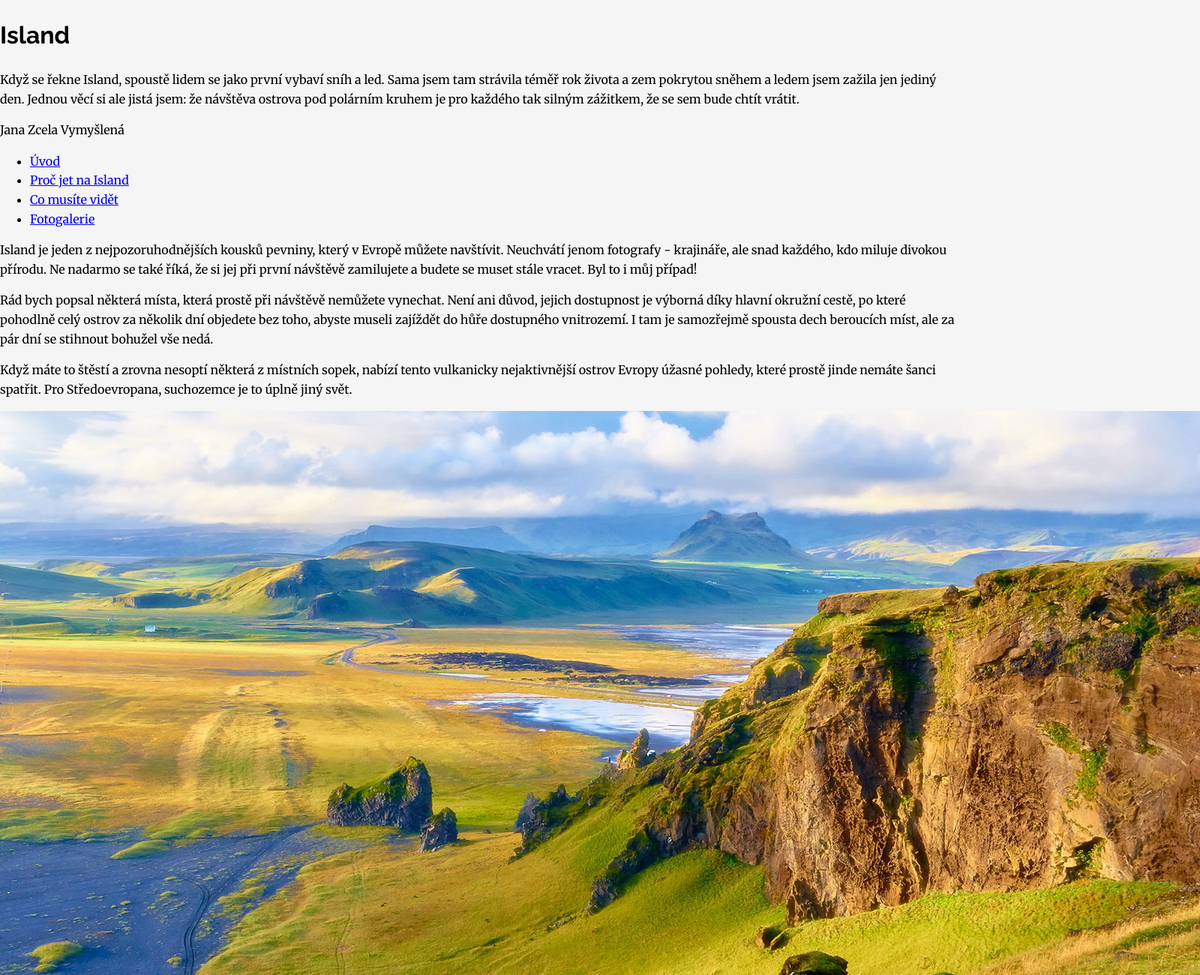
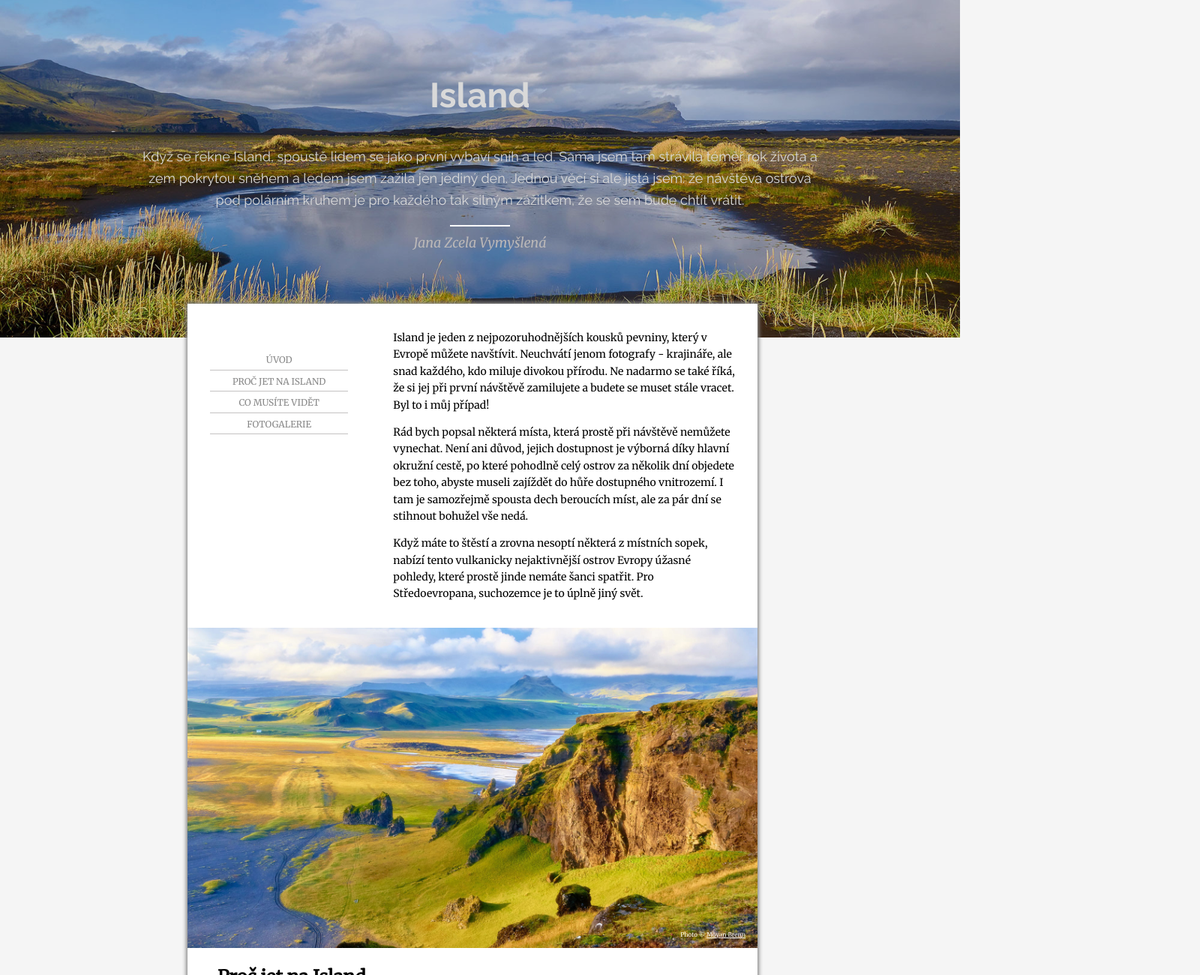
Before and after one commit to tvorimweb-2020-praha-jaro/projekt06-island-ViktoriaAndr, a plain HTML site: page index.html in a window 1280 px wide. Shown: the top 1300 px of the page at 75% size, 1600 px wide, since content can reach past the window. Drawn offline with Linux system fonts and the light colour scheme.

Commit message:
Posledni ukol
hotovo

```diff
--- a/index.html
+++ b/index.html
@@ -11,63 +11,70 @@
 
 
         <!-- hlavička -->
-
+        <header class="hlavicka">
+        <div class="header-prekryv"></div>
         <h1 class="titulek">Island</h1>
-
+        <div class="titulni">
         <p class="perex">Když se řekne Island, spoustě lidem se jako první vybaví sníh a led. Sama jsem tam strávila téměř rok života a zem pokrytou sněhem a ledem jsem zažila jen jediný den. Jednou věcí si ale jistá jsem: že návštěva ostrova pod polárním kruhem je pro každého tak silným zážitkem, že se sem bude chtít vrátit.</p>
 
         <p class="autor">Jana Zcela Vymyšlená</p>
-
-
+        </div>
+        </header>
 
 
         <!-- menu -->
+        <div class="pcverze" >
 
-        <ul class="menu">
-            <li><a href="#">Úvod</a></li>
-            <li><a href="#">Proč jet na Island</a></li>
-            <li><a href="#">Co musíte vidět</a></li>
-            <li><a href="#">Fotogalerie</a></li>
-        </ul>
+        <div class="menuatext">
+        <nav>
+            <ul class="menu">
+                <li class="item"><a href="#">Úvod</a></li>
+                <li class="item middle-1"><a href="#">Proč jet na Island</a></li>
+                <li class="item middle-2"><a href="#">Co musíte vidět</a></li>
+                <li class="item"><a href="#">Fotogalerie</a></li>
+            </ul>
+        </nav>
 
 
 
         <!-- sekce Úvod -->
-
+        <div class="text1">
         <p>Island je jeden z nejpozoruhodnějších kousků pevniny, který v Evropě můžete navštívit. Neuchvátí jenom fotografy - krajináře, ale snad každého, kdo miluje divokou přírodu. Ne nadarmo se také říká, že si jej při první návštěvě zamilujete a budete se muset stále vracet. Byl to i můj případ!</p>
 
         <p>Rád bych popsal některá místa, která prostě při návštěvě nemůžete vynechat. Není ani důvod, jejich dostupnost je výborná díky hlavní okružní cestě, po které pohodlně celý ostrov za několik dní objedete bez toho, abyste museli zajíždět do hůře dostupného vnitrozemí. I tam je samozřejmě spousta dech beroucích míst, ale za pár dní se stihnout bohužel vše nedá.</p>
 
         <p>Když máte to štěstí a zrovna nesoptí některá z místních sopek, nabízí tento vulkanicky nejaktivnější ostrov Evropy úžasné pohledy, které prostě jinde nemáte šanci spatřit. Pro Středoevropana, suchozemce je to úplně jiný svět.</p>
-
-
-        <img src="images/island1.jpg" alt="Island">
+        </div>
+        </div>
+        <div class="obal">
+        <img src="images/island1.jpg" class="island prvy" alt="Island">
         <p class="popisek">
             Photo &copy; <a href="https://flic.kr/p/yFnyAT">Moyan Brenn</a>
         </p>
-
+        </div>
 
         <!-- sekce Proč -->
 
         <h2>Proč jet na Island</h2>
-
+        <div class="text2">
         <p>Island je domovem největšího evropského ledovce, vodopádu s nejmohutnějším průtokem a tisíců místních koní a divokých hus, které majestátně ve dvojicích křižují nebe a dokreslují tak neopakovatelnou atmosféru tohoto pozoruhodného kousku pevniny kdesi v Atlantiku. K tomu mohutné skalní útvary, čnící z moře jako tiší strážci místních černých lávových pláží, stovky metrů vysoké útesy, které jsou domovem racků a papuchalků a především obrovské vodopády všeho druhu. Panují tu trochu jiná měřítka, a to téměř ve všem.</p>
 
         <p>Pociťujete tu zvláštní volnost. Mimo tří větších měst, kde je soustředěna drtivá většina obyvatel, můžete projíždět krajinou stovky kilometrů a čas od času potkáte jen osamělou usedlost, obklopenou stády koní a ovcí. Na jižním pobřeží když už narazíte na vesnici, jedná se o seskupení usedlostí, jejichž počet byste kolikrát spočítali na prstech jedné ruky a samozřejmě nesmí chybět benzínová pumpa. Právě čerpací stanice jsou zde centrem dění.</p>
 
         <p>Severní pobřeží je pak místy opravdová divočina, už tak mizivé osídlení ještě více prořídne a vy projíždíte místní fjordy po šotolinových cestách, aniž byste hodiny potkali jediné auto. Nad hlavou vám ční vysoké hory pokryté věčným sněhem, každým údolím se v kaskádách a vodopádech řítí dolů řeky, prostě divočina zamrznutá v čase. Dostane se vám to tu pod kůži a nutí Vás to přemýšlet, jak je ve skutečnosti člověk maličký a nicotný&hellip;</p>
-
-
-        <img src="images/island2.jpg" alt="Island">
+        </div>
+        <div class="obal">
+        <img src="images/island2.jpg" class="island druhy" alt="Island">
         <p class="popisek">
             Photo &copy; <a href="https://flic.kr/p/yiAg2h">Moyan Brenn</a>
         </p>
+        </div>
 
 
         <!-- sekce Co musíte vidět -->
-
+        <div class="comusite">
         <h2>Co musíte vidět</h2>
-
+        <div class="text3">
         <p><strong>Poloostrov Reykjanes</strong> - Než z letiště v Keflavíku zamíříte do hlavního města, zajeďte se podívat na tento poloostrov. Je to zajížďka jen pár kilometrů a rázem se dostanete do krajiny pro Island přímo typické. Cestu lemují lávová pole připomínající doslova měsíční krajinu. Pro Středoevropana něco neuvěřitelného. Ani kousek zeleně, kam oko dohlédne jen černá suť a rozpraskané lávové desky. Mezi tím vším až mysteriózně vypadající geotermální elektrárny. Na pobřeží pak vystupují z vody poutavé skalní útvary Reykjanesta.</p>
 
         <p><strong>Reykjavík</strong> - Hlavní město určitě nevynecháte kvůli doplnění proviantu. Za zmínku stojí zajímavě architektonicky řešený kostel Hallgrímskirkja, centrum města a přístav se svou výstavbou začínají podobat všem vyspělým velkoměstům v Evropě a příliš milovníky severu neosloví. Zavítáte-li však do spleti uliček pod katedrálou, nebudete litovat, ty už atmosféru mají.</p>
@@ -77,113 +84,116 @@
         <p><strong>Geysir</strong> - Kousek od Gullfossu je oblast, která turisty přitahuje jako magnet. Geysir, který dal název všem ostatním gejzírům světa. On sám se však již téměř odmlčel, údajně chrlí vodu jen velmi zřídka. Zato jeho menší a mladší soused, pojmenovaný Strokkur, prská do okolí vařící sloupec vody v méně či více pravidelných intervalech každých pár minut.</p>
 
         <p><strong>Seljalandsfoss</strong> - To už jsme na jižním pobřeží. Tento 60 metrů vysoký vodopád je výjimečný především tím, že se na něho můžete podívat nejen shora, ze stran, ale také jej obejít a hledět do okolní krajiny přes masy vody, které kolem Vás padají.</p>
-
-        <img src="images/island3.jpg" alt="Island">
+        </div>
+        </div>
+        <div class="obal">
+        <img src="images/island3.jpg" class="island treti" alt="Island">
         <p class="popisek">
             Photo &copy; <a href="https://flic.kr/p/LfcKHP">Yiannis Chatzitheodorou</a>
         </p>
+        </div>
+
 
 
         <!-- změna strany, aby to celé bylo hezčí :) -->
-
+        <div class="text4">
 		<p><strong>Skógafoss</strong> - Ať si koupíte jakoukoliv mapu nebo průvodce Islandu, jsem si téměř jist, že na titulce bude právě Skógafoss. Nutno říct, že právem. Výška 60 metrů, šířka 25 metrů, zážitek neuvěřitelný. Jakmile trochu zasvítí slunce, okamžitě se ve vodní tříšti v okolí vytváří krásná duha. Samozřejmě opět přitahuje spoustu turistů, takže doporučuji navštívit tuto hříčku přírody někdy pozdě večer či brzy ráno, kdy tu budete téměř sami, opravdu se to vyplatí.</p>
 
 		<p><strong>Dyrhólaey</strong> - Jde o nejjižnější cíp celého strova s vysokými útesy, na kterých ční jako tichý strážce velmi fotogenický maják. Zdejší útesy jsou také domovem Papuchalků (Fratercula arctica). Tito ptáci jsou opravdoví klauni a jejich nemotorný pohyb prostě musí vykouzlit úsměv na tváři každému. Mohutný lávový útes, ve kterém voda vyhloubila dvě skalní brány nebývalých rozměrů, prostě nesmíte vynechat.</p>
-
+        </div>
 
 
         <!-- sekce Fotogalerie -->
 
-		<h2>Fotogalerie</h2>
+		<h2 class="fotogalerie">Fotogalerie</h2>
 
         <div class="galerie">
 
-			<div class="foto">
+			<figure class="foto">
 				<img src="images/nahled1.jpg" alt="Myvatn Aurora">
-				<p class="popisek">
+
+                <figcaption class="popisek-galerie">
                     Myvatn Aurora<br>
 					<span class="popisek-copy">Photo &copy; <a href="https://flic.kr/p/GN5utm">Kriss Williams</a></span>
-				</p>
-			</div>
+                </figcaption>
+			</figure>
 
-			<div class="foto">
+			<figure class="foto">
 				<img src="images/nahled2.jpg" alt="Mountains in Iceland">
-				<p class="popisek">
+				<figcaption class="popisek-galerie">
                     Mountains in Iceland<br>
 					<span class="popisek-copy">Photo &copy; <a href="https://flic.kr/p/qCC5fd">Kamil Porembiński</a></span>
-				</p>
-			</div>
+				</figcaption>
+			</figure>
 
-            <div class="foto">
+            <figure class="foto">
                 <img src="images/nahled3.jpg" alt="Life on Mars">
-                <p class="popisek">
+                <figcaption class="popisek-galerie">
                     Life on Mars<br>
                     <span class="popisek-copy">Photo &copy; <a href="https://flic.kr/p/DrxutX">Kriss Williams</a></span>
-                </p>
-            </div>
+                </figcaption>
+            </figure>
 
-			<div class="foto">
+			<figure class="foto">
 				<img src="images/nahled4.jpg" alt="Stokksnes Sands">
-				<p class="popisek">
+				<figcaption class="popisek-galerie">
                     Stokksnes Sands<br>
 					<span class="popisek-copy">Photo &copy; <a href="https://flic.kr/p/vzopTG">Kriss Williams</a></span>
-				</p>
-			</div>
+				</figcaption>
+			</figure>
 
-			<div class="foto">
+			<figure class="foto">
 				<img src="images/nahled5.jpg" alt="Svartifoss (Black Fall)">
-				<p class="popisek">
+				<figcaption class="popisek-galerie">
                     Svartifoss (Black Fall)<br>
 					<span class="popisek-copy">Photo &copy; <a href="https://flic.kr/p/v5Butv">Ron Kroetz</a></span>
-				</p>
-			</div>
+				</figcaption>
+			</figure>
 
-			<div class="foto">
+			<figure class="foto">
 				<img src="images/nahled6.jpg" alt="Landmannalaugar">
-				<p class="popisek">
+				<figcaption class="popisek-galerie">
                     Landmannalaugar<br>
                     <span class="popisek-copy">Photo &copy; <a href="https://flic.kr/p/2SWHDd">Michel Osmont</a></span>
-				</p>
-			</div>
+				</figcaption>
+			</figure>
 
-			<div class="foto">
+			<figure class="foto">
 				<img src="images/nahled7.jpg" alt="Iceland">
-				<p class="popisek">
+				<figcaption class="popisek-galerie">
                     Iceland<br>
                     <span class="popisek-copy">Photo &copy; <a href="https://flic.kr/p/aaqZLk">Eric Montford</a></span>
-				</p>
-			</div>
+				</figcaption>
+			</figure>
 
-			<div class="foto">
+			<figure class="foto">
 				<img src="images/nahled8.jpg" alt="Bruarfoss waterfalls">
-				<p class="popisek">
+				<figcaption class="popisek-galerie">
                     Bruarfoss waterfalls<br>
 					<span class="popisek-copy">Photo &copy; <a href="https://flic.kr/p/nuUQM7">Moyan Brenn</a></span>
-				</p>
-			</div>
+				</figcaption>
+			</figure>
 
-			<div class="foto">
+			<figure class="foto">
 				<img src="images/nahled9.jpg" alt="Jokulsarlon glacier lagoon">
-				<p class="popisek">
+				<figcaption class="popisek-galerie">
                     Jokulsarlon glacier lagoon<br>
 					<span class="popisek-copy">Photo &copy; <a href="https://flic.kr/p/getEgS">Moyan Brenn</a></span>
-				</p>
-			</div>
+				</figcaption>
+			</figure>
 
 		</div><!-- konec .galerie -->
 
 
-
         <!-- patička -->
-
-        <p>
+        <footer class="paticka">
+        <p class="footertext">
             Texty převzaty z článků:<br>
             Roman Pech - <a href="http://cestovani.idnes.cz/island-a-roman-pech-0nh-/kolem-sveta.aspx?c=A140519_125122_kolem-sveta_tom">Závislost jménem Island. Tipy znalce, jak zemi levně procestovat</a><br>
             Michal Balada - <a href="http://www.pohora.cz/tipy-na-vylety/16352-cesta-kolem-islandu-za-10-dni/">Cesta kolem Islandu za 10 dní</a>
         </p>
-        <p>
-            Úvodní fotografie &copy; <a href="https://flic.kr/p/gett4S">Moyan Brenn</a>
-        </p>
+        </footer>
+    </div>
 
 
     </body>
--- a/style.css
+++ b/style.css
@@ -20,24 +20,360 @@ body {
 
 /* HLAVICKA */
 
+.hlavicka {
+    position: relative;
+    background-image: url(images/island-hlavicka.jpg);
+    background-position: center;
+    background-size: cover;
+}
+
+.header-prekryv {
+    position: absolute;
+    top: 0;
+    right: 0;
+    bottom: 0;
+    left: 0;
+    background-color: rgba(0,0,0,0.15);
+}
+
+.titulek, .perex {
+    font-family: 'Raleway', serif;
+    color: white;
+    text-align: center;
+}
+
 .titulek {
-    font-family: 'Raleway', serif;
+    padding-top: 10px;
+}
+
+.perex, .autor {
+    padding-right: 20px;
+    padding-left: 20px;
+    font-size: 11px;
+}
+
+.autor {
+    color: rgb(187, 184, 184);
+    text-align: center;
+    padding-bottom: 20px;
+    padding-top: 10px;
+    margin: 0;
+    position: relative;
+    font-style: italic;
+}
+
+.autor::before {
+    content: "";
+    display: block;
+    width: 70px;
+    position: absolute;
+    top: 0;
+    left: 50%;
+    transform: translate(-50%, 0);
+    border-top: 2px solid white;
 }
 
 
 /* MENU */
 
+.menu {
+    margin: 0;
+    text-transform: uppercase;
+    padding: 20px 30px 0 30px;
+}
+
+.menu li {
+    margin: 0;
+    padding: 0;
+    text-align: center;
+    display: block;
+}
+
+.menu .item {
+    border-bottom: 0.02px solid lightgrey;
+}
+.menu a {
+    color: #888;
+    font-size: 10px;
+    font-weight: 400;
+    line-height: 1.2;
+    text-decoration: none;
+}
 
 
 
 /* OBSAH */
+.island {
+    display: block;
+    width: 100%;
+    height: auto;
+}
 
+.text1, .text2, .text3, .text4 {
+    padding: 20px 30px;
+    font-size: 10px;
+}
 
+.popisek, .popisek-galerie {
+    font-size: 8px;
+    margin: 0;
+    padding-top: 10px;
+    color: #888;
+    text-align: center;
+}
+
+.popisek a, .popisek-galerie a {
+    color: #888;
+}
 
 
 /* FOTOGALERIE */
 
+.foto img {
+    display: block;
+    width: 100%;
+    height: auto;
+}
+
+.foto {
+    margin: 0;
+    padding: 20px 0 20px 0;
+}
+h2 {
+    margin: 0;
+    padding-left: 40px;
+    padding-top: 20px;
+    font-size: 18px;
+    position: relative;
+}
+
+h2::after {
+    content: "";
+    display: block;
+    width: 60px;
+    height: 3px;
+    background: #3366cc;
+    position: absolute;
+    left: 0;
+    bottom: -15px;
+}
+
+.fotogalerie {
+    margin-bottom: 30px;
+}
+
+/* PATICKA */
+
+.paticka {
+    display: block;
+    width: 100%;
+    padding: 10px;
+    overflow: hidden;
+    background-image: linear-gradient(rgb(223, 223, 223), rgb(255, 255, 255))
+}
 
 
+.footertext, .footertext a, .end, .end a {
+    color: grey;
+    text-align: left;
+    font-size: 8px;
+}
 
-/* PATICKA */
+
+@media (min-width: 500px) {
+
+.menu {
+    display: flex;
+    flex-direction: row;
+    justify-content: center;
+    }
+
+.menu a {
+    align-items: center;
+    height: 100%;
+    }
+
+.menu .item {
+    border-top: 0.5px solid rgb(196, 194, 194);
+    border-bottom: 0.5px solid rgb(196, 194, 194);
+    padding: 1px 30px;
+      }
+.menu .middle-1 {
+    border-left: 0.5px solid rgb(196, 194, 194);
+    border-right: 0.5px solid rgb(196, 194, 194);
+    }
+.menu .middle-2 {
+    border-right: 0.5px solid rgb(196, 194, 194);
+    }
+
+
+nav {
+    padding: 40px 0;
+      }
+
+.text {
+    font-size: 12px;
+    }
+
+.galerie {
+    display: block;
+}
+
+.foto {
+    float: left;
+    width: 50%;
+    overflow: hidden;
+    padding: 0;
+    position: relative;
+}
+
+.popisek-galerie {
+    display: none;
+}
+
+.obal {
+    position: relative;
+    text-align: center;
+    color: white;
+  }
+
+.obal .popisek {
+    position: absolute;
+    margin: 0;
+    bottom: 4px;
+    right: 16px;
+  }
+
+.obal a, .popisek a {
+    color: white;
+  }
+
+.popisek {
+    color: white;
+}
+
+.fotogalerie {
+    margin-bottom: 30px;
+}
+
+
+}
+
+@media (min-width: 1000px) {
+
+.menuatext {
+    display:flex;
+}
+
+.menu {
+    display: inherit;
+}
+
+menu li {
+    display: inline-block;
+}
+
+.item {
+    white-space: nowrap;
+}
+
+.item a {
+    font-size: 12px;
+}
+
+.menu .item {
+    border-right: none;
+    border-left: none;
+    border-top: none;
+    padding: none;
+}
+
+.nav {
+    display: block;
+}
+
+
+.hlavicka {
+    width: 100%;
+    height: 450px;
+    text-align: center;
+    padding: 50px 40px 20px 40px;
+}
+
+
+h1 {
+    font-size: 46px;
+}
+
+h2 {
+    font-size: 24px;
+}
+
+.text1, .text2, .text3, .text4 {
+    font-size: 14px;
+}
+
+.perex, .autor {
+    font-size: 18px;
+    padding-right: 150px;
+    padding-left: 150px;
+}
+
+.autor::before {
+    width: 80px;
+}
+
+.text2 {
+    padding-right: 200px;
+}
+
+.comusite, .text4 {
+    padding-left: 200px;
+}
+
+.obal .popisek {
+    bottom: 12px;
+  }
+
+.foto {
+    float: left;
+    width: 33.333%;
+    overflow: hidden;
+    margin: 0;
+    }
+
+.popisek-galerie {
+        display: none;
+        position: absolute;
+        background-color: rgba(50,50,50,0.7);
+        color: #fff;
+        text-align: center;
+        width: 100%;
+        padding: 10px;
+    }
+
+.popisek-galerie a {
+        color: #fff;
+        width: 100%;
+    }
+
+.foto:hover .popisek-galerie {
+        display: block;
+        bottom: 0;
+    }
+
+.pcverze {
+    display: flex;
+    flex-direction: column;
+    width: 760px;
+    height: auto;
+    background-color: white;
+    transform: translate(250px,-45px);
+    box-shadow: 0 0 5px 2px #888888;
+}
+
+.paticka {
+    background-image:linear-gradient( #f5f5f5,  #f5f5f5);
+}
+
+}
```
